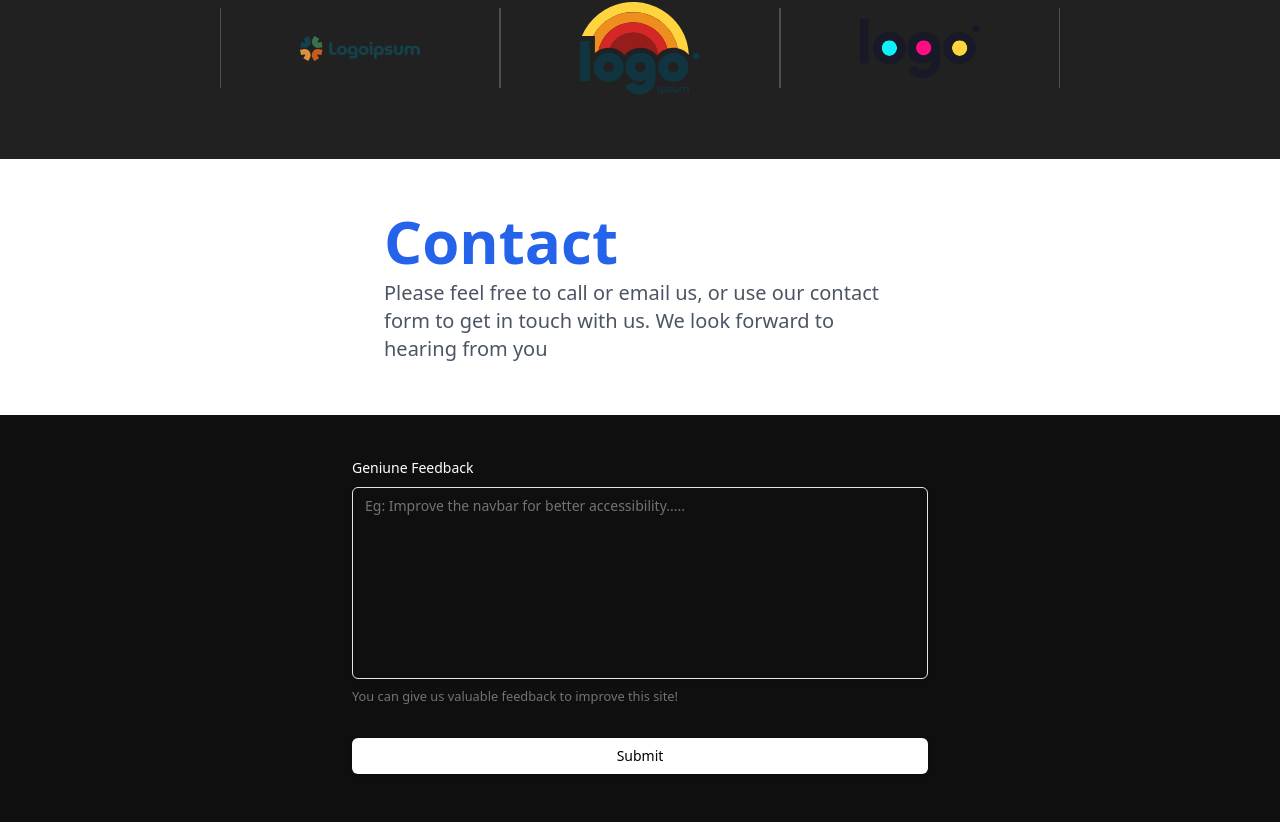
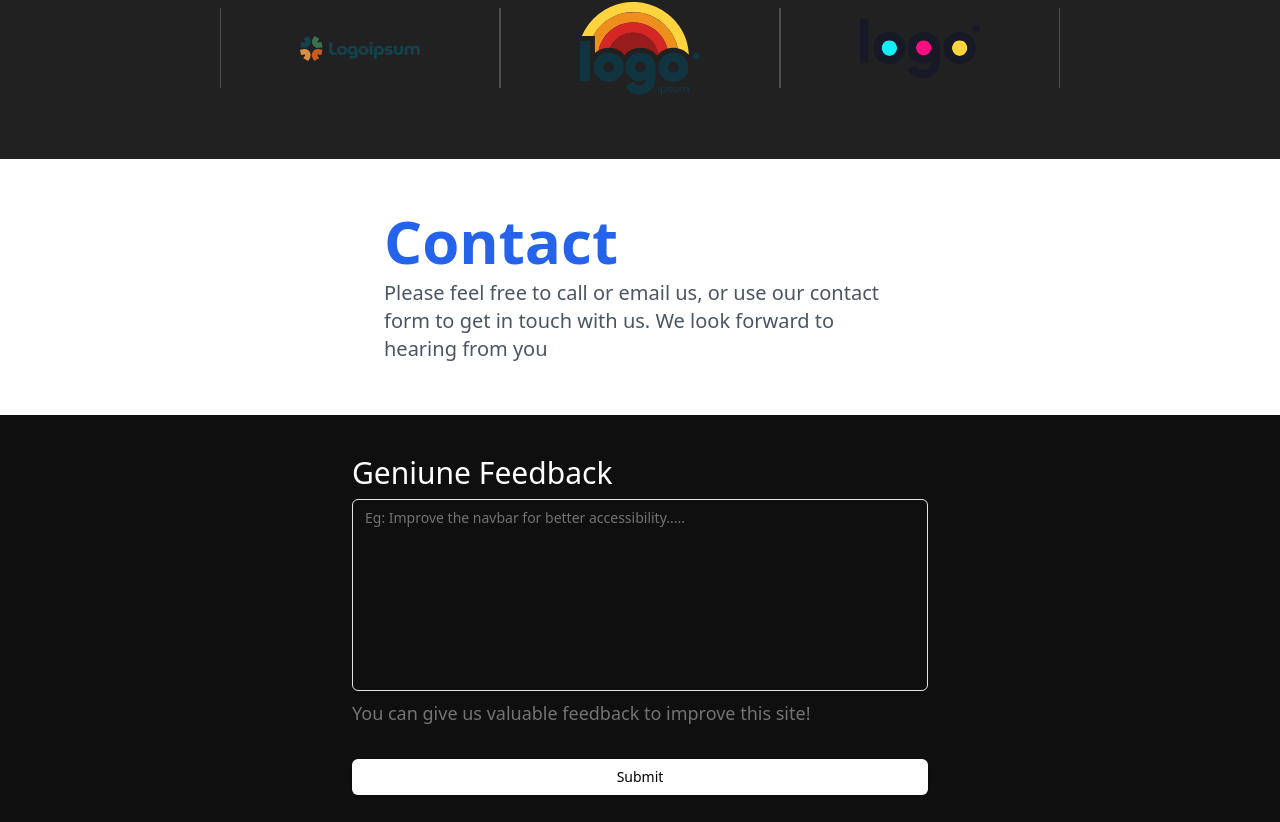
Before and after one commit to Exgene/student-hub, a Next.js app: page / in a window 1280 px wide. Shown: the part 2558-3380 px from the top of the page. Built offline with nearby package versions, Linux system fonts and the light colour scheme; no server answers.

Commit message:
feat: feedback fix

```diff
--- a/src/components/Contacts.tsx
+++ b/src/components/Contacts.tsx
@@ -2,8 +2,8 @@
 import { zodResolver } from '@hookform/resolvers/zod'
 import { useForm } from 'react-hook-form'
 import { z } from 'zod'
+import { Button } from '@/components/ui/button'
 
-import { Button } from '@/components/ui/button'
 import {
   Form,
   FormControl,
@@ -14,7 +14,7 @@ import {
   FormMessage,
 } from '@/components/ui/form'
 import { useSession } from 'next-auth/react'
-import { useState } from 'react'
+import { useState, useRef } from 'react'
 import { Textarea } from './ui/textarea'
 const formSchema = z.object({
   feedback: z.string().min(2, {
@@ -24,10 +24,10 @@ const formSchema = z.object({
 
 const Contacts = () => {
   const { data: session } = useSession()
-  const [userName, setUserName] = useState<string | null | undefined>(
+  const usernameRef = useRef<string | null | undefined>(
     'anonymous',
   )
-  const [userId, setUserId] = useState<string | null>(null)
+  const useridRef = useRef<string | null>(null)
   const form = useForm<z.infer<typeof formSchema>>({
     resolver: zodResolver(formSchema),
     defaultValues: {
@@ -38,8 +38,9 @@ const Contacts = () => {
     //TODO: Feedback submission!
 
     if (session?.user) {
-      setUserName(session.user.name)
-      setUserId(session.user.id)
+      alert("Session Exists!")
+      usernameRef.current = session.user.name
+      useridRef.current = session.user.id
     }
     const res = await fetch('/api/feedback', {
       headers: {
@@ -47,8 +48,8 @@ const Contacts = () => {
       },
       method: 'POST',
       body: JSON.stringify({
-        submittedBy: userName,
-        userId,
+        submittedBy: usernameRef.current,
+        userId: useridRef.current,
         message: values.feedback,
       }),
     })
@@ -63,7 +64,7 @@ const Contacts = () => {
     console.log('submitted', values)
   }
   return (
-    <section className="text-primary min-h-screen" id="contact">
+    <section className="text-primary min-h-screen flex flex-col items-center justify-center" id="contact">
       <div className="h-64 text-gray-600 relative bg-white flex flex-col justify-center items-start px-6 sm:px-52 lg:px-96 gap-2">
         {/* <Image
           src={'/18703.jpg'}
@@ -83,14 +84,14 @@ const Contacts = () => {
         <Form {...form}>
           <form
             onSubmit={form.handleSubmit(onSubmit)}
-            className="space-y-8 w-full max-w-xl"
+            className="space-y-8 w-full text-base max-w-xl"
           >
             <FormField
               control={form.control}
               name="feedback"
               render={({ field }) => (
                 <FormItem>
-                  <FormLabel>Geniune Feedback</FormLabel>
+                  <FormLabel className='text-3xl'>Geniune Feedback</FormLabel>
                   <FormControl>
                     <Textarea
                       placeholder="Eg: Improve the navbar for better accessibility....."
@@ -98,7 +99,7 @@ const Contacts = () => {
                       className=" resize-none h-48"
                     />
                   </FormControl>
-                  <FormDescription>
+                  <FormDescription className='text-lg'>
                     You can give us valuable feedback to improve this site!
                   </FormDescription>
                   <FormMessage />
```
Also changed, not shown: .eslintrc.cjs.
